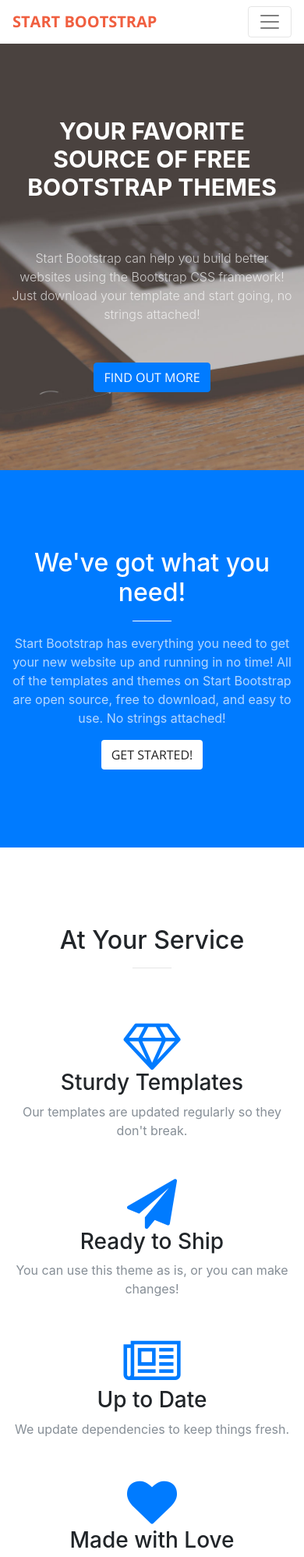
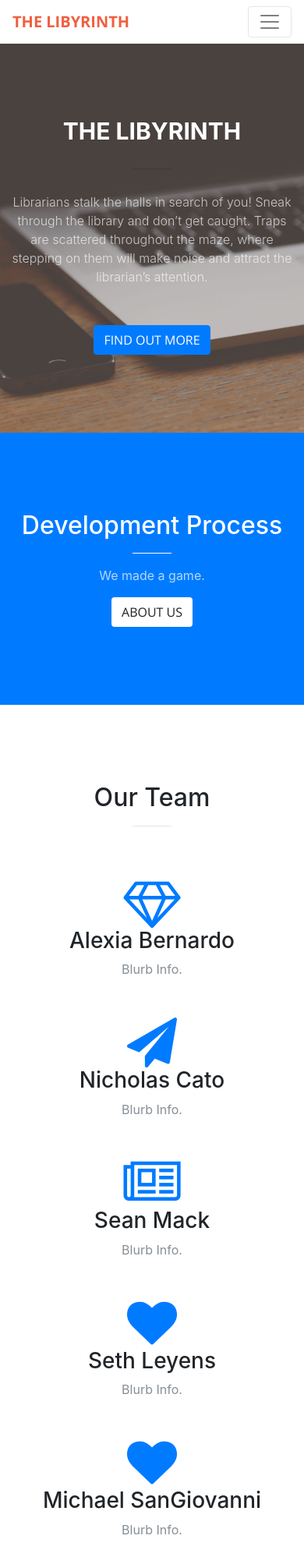
Before and after one commit to MikeSanGi/LibyrinthSite, a website with bundled scripts: page startbootstrap-creative-gh-pages/startbootstrap-creative-gh-pages/index.html in a window 390 px wide. Shown: the top 1997 px of the page at 78% size. Built offline with nearby package versions, Linux system fonts and the light colour scheme.

Commit message:
Updated the index page to relevant information

```diff
--- a/startbootstrap-creative-gh-pages/startbootstrap-creative-gh-pages/index.html
+++ b/startbootstrap-creative-gh-pages/startbootstrap-creative-gh-pages/index.html
@@ -8,7 +8,7 @@
     <meta name="description" content="">
     <meta name="author" content="">
 
-    <title>Creative - Start Bootstrap Theme</title>
+    <title>The Libyrinth</title>
 
     <!-- Bootstrap core CSS -->
     <link href="vendor/bootstrap/css/bootstrap.min.css" rel="stylesheet">
@@ -31,20 +31,20 @@
     <!-- Navigation -->
     <nav class="navbar navbar-expand-lg navbar-light fixed-top" id="mainNav">
       <div class="container">
-        <a class="navbar-brand js-scroll-trigger" href="#page-top">Start Bootstrap</a>
+        <a class="navbar-brand js-scroll-trigger" href="#page-top">The Libyrinth</a>
         <button class="navbar-toggler navbar-toggler-right" type="button" data-toggle="collapse" data-target="#navbarResponsive" aria-controls="navbarResponsive" aria-expanded="false" aria-label="Toggle navigation">
           <span class="navbar-toggler-icon"></span>
         </button>
         <div class="collapse navbar-collapse" id="navbarResponsive">
           <ul class="navbar-nav ml-auto">
             <li class="nav-item">
-              <a class="nav-link js-scroll-trigger" href="#about">About</a>
+              <a class="nav-link js-scroll-trigger" href="#about">Development</a>
             </li>
             <li class="nav-item">
-              <a class="nav-link js-scroll-trigger" href="#services">Services</a>
+              <a class="nav-link js-scroll-trigger" href="#services">Our Team</a>
             </li>
             <li class="nav-item">
-              <a class="nav-link js-scroll-trigger" href="#portfolio">Portfolio</a>
+              <a class="nav-link js-scroll-trigger" href="#portfolio">Screenshots</a>
             </li>
             <li class="nav-item">
               <a class="nav-link js-scroll-trigger" href="#contact">Contact</a>
@@ -57,9 +57,9 @@
     <header class="masthead">
       <div class="header-content">
         <div class="header-content-inner">
-          <h1 id="homeHeading">Your Favorite Source of Free Bootstrap Themes</h1>
+          <h1 id="homeHeading">The Libyrinth</h1>
           <hr>
-          <p>Start Bootstrap can help you build better websites using the Bootstrap CSS framework! Just download your template and start going, no strings attached!</p>
+          <p>Librarians stalk the halls in search of you! Sneak through the library and don’t get caught. Traps are scattered throughout the maze, where stepping on them will make noise and attract the librarian’s attention. </p>
           <a class="btn btn-primary btn-xl js-scroll-trigger" href="#about">Find Out More</a>
         </div>
       </div>
@@ -69,10 +69,10 @@
       <div class="container">
         <div class="row">
           <div class="col-lg-8 mx-auto text-center">
-            <h2 class="section-heading text-white">We've got what you need!</h2>
+            <h2 class="section-heading text-white">Development Process</h2>
             <hr class="light">
-            <p class="text-faded">Start Bootstrap has everything you need to get your new website up and running in no time! All of the templates and themes on Start Bootstrap are open source, free to download, and easy to use. No strings attached!</p>
-            <a class="btn btn-default btn-xl js-scroll-trigger" href="#services">Get Started!</a>
+            <p class="text-faded">We made a game.</p>
+            <a class="btn btn-default btn-xl js-scroll-trigger" href="#services">About Us</a>
           </div>
         </div>
       </div>
@@ -82,7 +82,7 @@
       <div class="container">
         <div class="row">
           <div class="col-lg-12 text-center">
-            <h2 class="section-heading">At Your Service</h2>
+            <h2 class="section-heading">Our Team</h2>
             <hr class="primary">
           </div>
         </div>
@@ -92,31 +92,38 @@
           <div class="col-lg-3 col-md-6 text-center">
             <div class="service-box">
               <i class="fa fa-4x fa-diamond text-primary sr-icons"></i>
-              <h3>Sturdy Templates</h3>
-              <p class="text-muted">Our templates are updated regularly so they don't break.</p>
+              <h3>Alexia Bernardo</h3>
+              <p class="text-muted">Blurb Info.</p>
             </div>
           </div>
           <div class="col-lg-3 col-md-6 text-center">
             <div class="service-box">
               <i class="fa fa-4x fa-paper-plane text-primary sr-icons"></i>
-              <h3>Ready to Ship</h3>
-              <p class="text-muted">You can use this theme as is, or you can make changes!</p>
+              <h3>Nicholas Cato</h3>
+              <p class="text-muted">Blurb Info.</p>
             </div>
           </div>
           <div class="col-lg-3 col-md-6 text-center">
             <div class="service-box">
               <i class="fa fa-4x fa-newspaper-o text-primary sr-icons"></i>
-              <h3>Up to Date</h3>
-              <p class="text-muted">We update dependencies to keep things fresh.</p>
+              <h3>Sean Mack</h3>
+              <p class="text-muted">Blurb Info.</p>
             </div>
           </div>
           <div class="col-lg-3 col-md-6 text-center">
             <div class="service-box">
               <i class="fa fa-4x fa-heart text-primary sr-icons"></i>
-              <h3>Made with Love</h3>
-              <p class="text-muted">You have to make your websites with love these days!</p>
+              <h3>Seth Leyens</h3>
+              <p class="text-muted">Blurb Info.</p>
             </div>
           </div>
+            <div class="col-lg-3 col-md-6 text-center">
+                <div class="service-box">
+                    <i class="fa fa-4x fa-heart text-primary sr-icons"></i>
+                    <h3>Michael SanGiovanni</h3>
+                    <p class="text-muted">Blurb Info.</p>
+                </div>
+            </div>
         </div>
       </div>
     </section>
@@ -220,7 +227,7 @@
 
     <div class="call-to-action bg-dark">
       <div class="container text-center">
-        <h2>Free Download at Start Bootstrap!</h2>
+        <h2>Maybe Not Free Download</h2>
         <a class="btn btn-default btn-xl sr-button" href="http://startbootstrap.com/template-overviews/creative/">Download Now!</a>
       </div>
     </div>
@@ -231,7 +238,7 @@
           <div class="col-lg-8 mx-auto text-center">
             <h2 class="section-heading">Let's Get In Touch!</h2>
             <hr class="primary">
-            <p>Ready to start your next project with us? That's great! Give us a call or send us an email and we will get back to you as soon as possible!</p>
+            <p>Want to give ? That's great! Send us an email and we will get back to you as soon as possible!</p>
           </div>
         </div>
         <div class="row">
```
